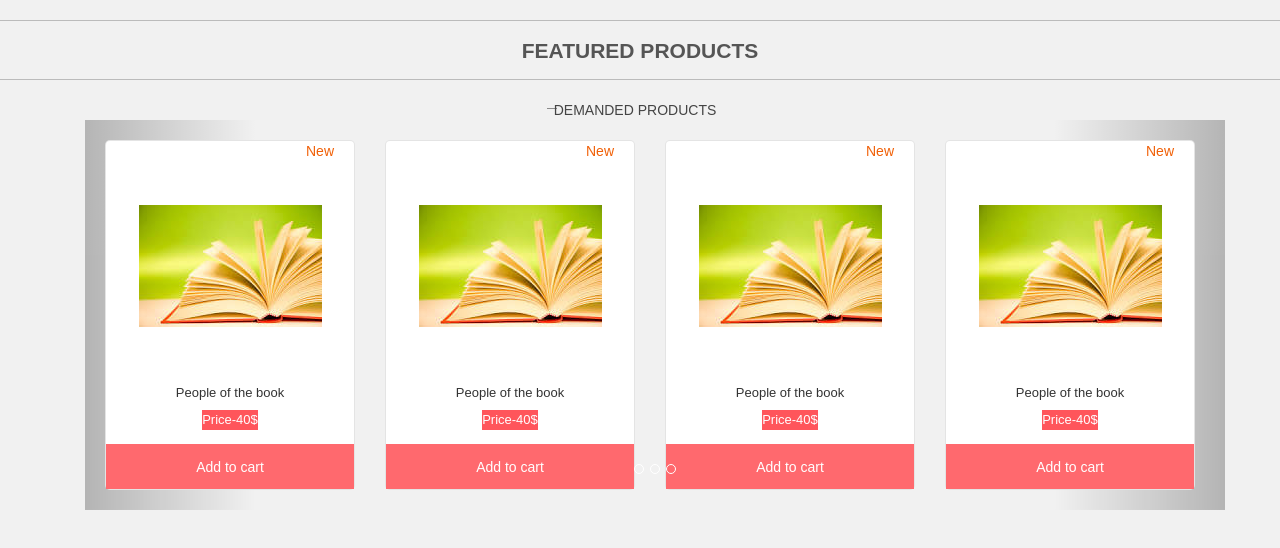
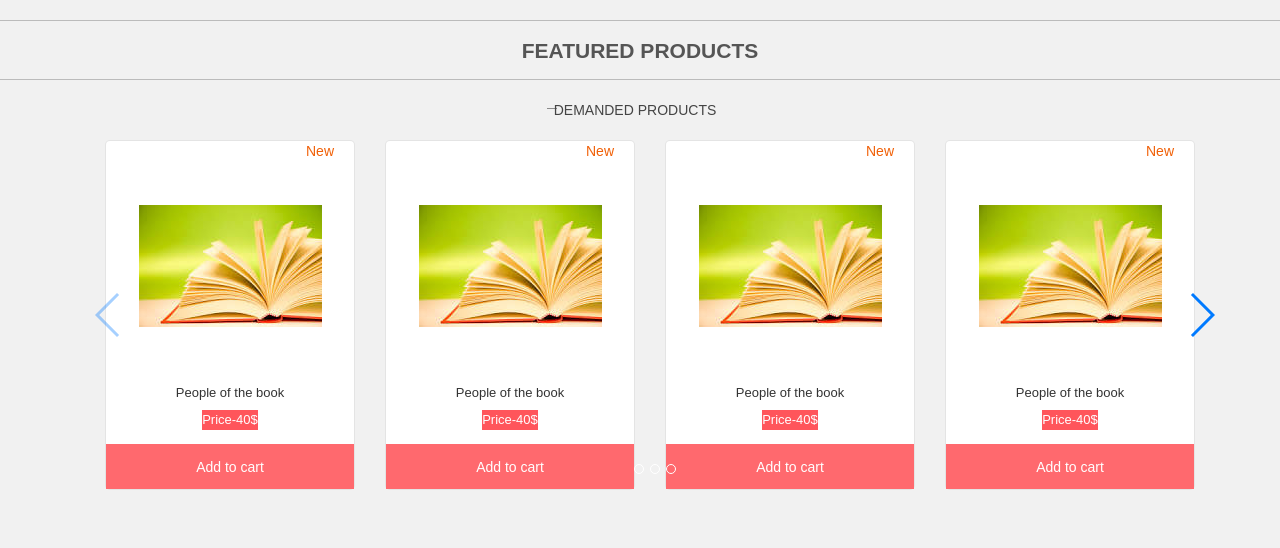
Before and after one commit to aanchal0023/product_display_slider, a plain HTML site: page index.html in a window 1280 px wide. Drawn offline with nearby package versions, Linux system fonts and the light colour scheme.

Commit message:
initial commit

```diff
--- a/index.html
+++ b/index.html
@@ -244,14 +244,11 @@
 	</div>
 
     <!-- Left and right controls -->
-    <a class="left carousel-control" href="#myCarousel" data-slide="prev">
-      <span class="glyphicon glyphicon-chevron-left"></span>
-      <span class="sr-only">Previous</span>
-    </a>
-    <a class="right carousel-control" href="#myCarousel" data-slide="next">
-      <span class="glyphicon glyphicon-chevron-right"></span>
-      <span class="sr-only">Next</span>
-    </a>
+
+        <span class="swiper-button-prev"></span>
+
+    	<span class="swiper-button-next"></span>
+
   </div>
 
 
--- a/js/script.js
+++ b/js/script.js
@@ -1,8 +1,12 @@
 var swiper= new Swiper('.swiper-container', {
-	sliderPerView:3,
+	slidesPerView:3,
 	spaceBetween: 30,
 	pagination: {
 		el: '.swiper-pagination',
 		clickable: true,
 	},
+	navigation: {
+        nextEl: '.swiper-button-next',
+        prevEl: '.swiper-button-prev',
+      },
 });
```
